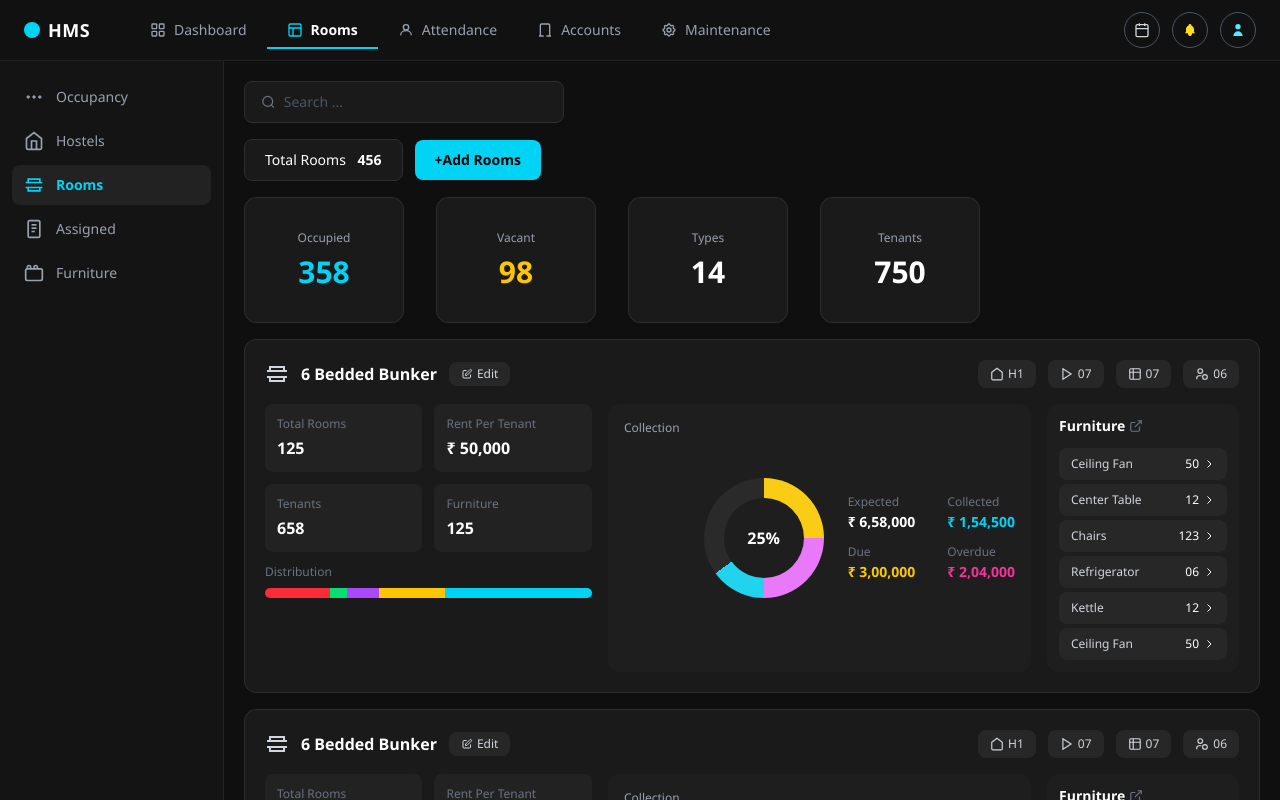
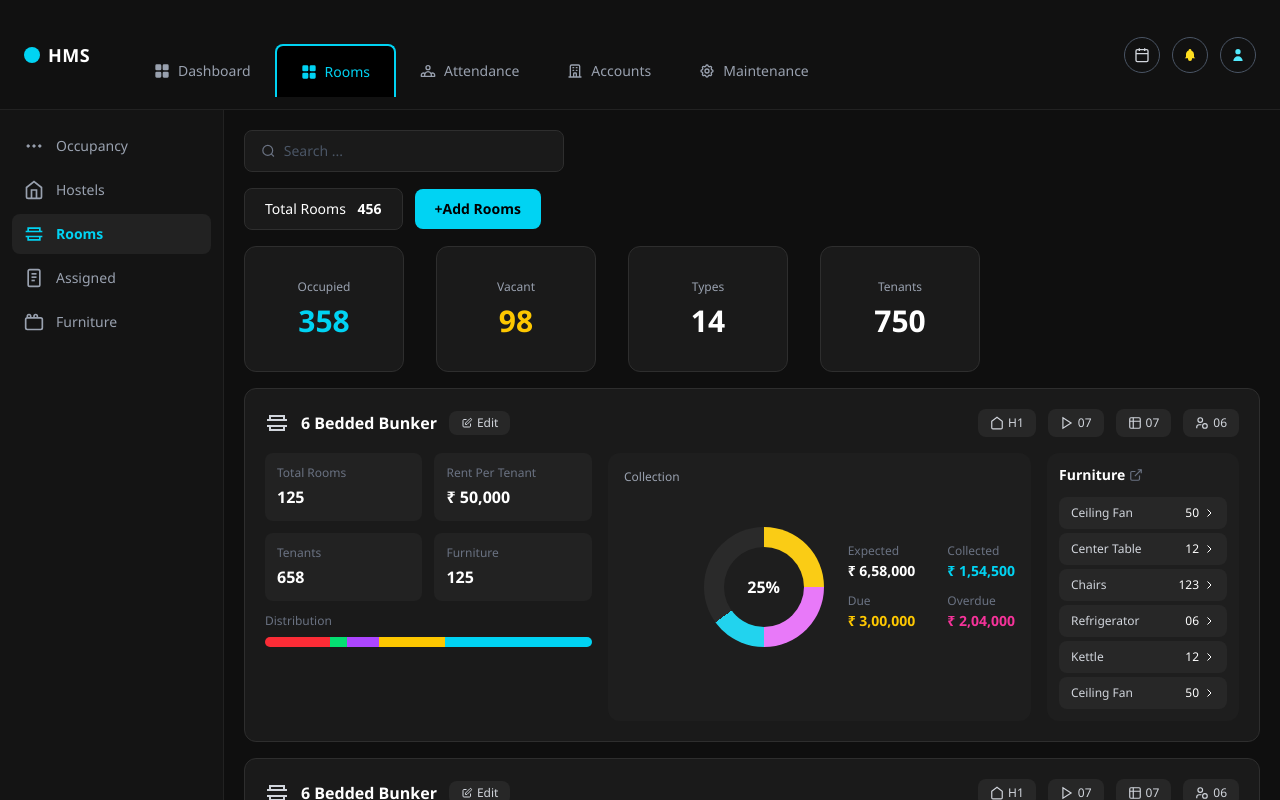
Before and after one commit to samuel17256/Hms-management-system, a website: page hostel_room.html in a window 1280 px wide. Drawn offline with Linux system fonts and the light colour scheme.

Commit message:
feat:modify css styling for all files

```diff
--- a/hostel_room.html
+++ b/hostel_room.html
@@ -74,9 +74,12 @@
             <div class="w-4 h-4 rounded-full bg-cyan-400"></div>
             <span class="font-bold text-lg tracking-wide">HMS</span>
         </div>
-        <div class="flex items-stretch h-full flex-1">
-            <a href="index.html" class="flex items-center gap-2 px-5 text-sm text-gray-400 hover:text-white">
-                <svg class="w-4 h-4" fill="none" stroke="currentColor" viewBox="0 0 24 24">
+        <div class="flex items-center gap-0 flex-1  pt-8">
+            <div>
+                <a href="index.html"
+                    class="flex items-center gap-2 px-6 text-sm font-medium text-gray-400 cursor-pointer"
+                    style="margin-bottom:-1px;">
+                    <svg class="w-4 h-4" fill="currentColor" stroke="currentColor" viewBox="0 0 24 24">
                         <rect x="3" y="3" width="7" height="7" rx="1" stroke-width="2" />
                         <rect x="14" y="3" width="7" height="7" rx="1" stroke-width="2" />
                         <rect x="3" y="14" width="7" height="7" rx="1" stroke-width="2" />
@@ -84,36 +87,49 @@
                     </svg>
                     Dashboard
                 </a>
-            <a href="#" class="flex items-center gap-2 px-5 text-sm text-white font-semibold border-b-2 border-cyan-400"
+            </div>
+            <div
+                class="bg-black py-4 rounded-t-lg border-t-2 border-t-cyan-400 border-l-2 border-l-cyan-400 border-r-2 border-r-cyan-400">
+                <a href="#" class="flex items-center gap-2 px-6 text-sm font-medium text-cyan-400 cursor-pointer"
                     style="margin-bottom:-1px;">
-                <svg class="w-4 h-4 text-cyan-400" fill="none" stroke="currentColor" viewBox="0 0 24 24">
-                    <rect x="3" y="3" width="18" height="18" rx="2" stroke-width="2" />
-                    <path d="M3 9h18M9 21V9" stroke-width="2" />
+                    <svg class="w-4 h-4" fill="currentColor" stroke="currentColor" viewBox="0 0 24 24">
+                        <rect x="3" y="3" width="7" height="7" rx="1" stroke-width="2" />
+                        <rect x="14" y="3" width="7" height="7" rx="1" stroke-width="2" />
+                        <rect x="3" y="14" width="7" height="7" rx="1" stroke-width="2" />
+                        <rect x="14" y="14" width="7" height="7" rx="1" stroke-width="2" />
                     </svg>
                     Rooms
                 </a>
-            <a href="#" class="flex items-center gap-2 px-5 text-sm text-gray-400 hover:text-white">
+            </div>
+            <div>
+                <a href="#" class="flex items-center gap-2 px-6 text-sm font-medium text-gray-400 cursor-pointer">
                     <svg class="w-4 h-4" fill="none" stroke="currentColor" viewBox="0 0 24 24">
-                    <circle cx="12" cy="8" r="4" stroke-width="2" />
-                    <path d="M4 20c0-4 3.6-7 8-7s8 3 8 7" stroke-width="2" />
+                        <path stroke-linecap="round" stroke-linejoin="round" stroke-width="2"
+                            d="M17 20h5v-2a3 3 0 00-5.356-1.857M17 20H7m10 0v-2c0-.656-.126-1.283-.356-1.857M7 20H2v-2a3 3 0 015.356-1.857M7 20v-2c0-.656.126-1.283.356-1.857m0 0a5.002 5.002 0 019.288 0M15 7a3 3 0 11-6 0 3 3 0 016 0z" />
                     </svg>
                     Attendance
                 </a>
-            <a href="#" class="flex items-center gap-2 px-5 text-sm text-gray-400 hover:text-white">
+            </div>
+            <div>
+                <a href="#" class="flex items-center gap-2 px-6 text-sm font-medium text-gray-400 cursor-pointer">
                     <svg class="w-4 h-4" fill="none" stroke="currentColor" viewBox="0 0 24 24">
-                    <path d="M19 21V5a2 2 0 00-2-2H7a2 2 0 00-2 2v16m14 0h2m-2 0h-5m-9 0H3m2 0h5" stroke-width="2" />
+                        <path stroke-linecap="round" stroke-linejoin="round" stroke-width="2"
+                            d="M19 21V5a2 2 0 00-2-2H7a2 2 0 00-2 2v16m14 0h2m-2 0h-5m-9 0H3m2 0h5M9 7h1m-1 4h1m4-4h1m-1 4h1m-5 10v-5a1 1 0 011-1h2a1 1 0 011 1v5m-4 0h4" />
                     </svg>
                     Accounts
                 </a>
-            <a href="#" class="flex items-center gap-2 px-5 text-sm text-gray-400 hover:text-white">
+            </div>
+            <div>
+                <a href="#" class="flex items-center gap-2 px-6 text-sm font-medium text-gray-400 cursor-pointer">
                     <svg class="w-4 h-4" fill="none" stroke="currentColor" viewBox="0 0 24 24">
-                    <path
-                        d="M10.325 4.317c.426-1.756 2.924-1.756 3.35 0a1.724 1.724 0 002.573 1.066c1.543-.94 3.31.826 2.37 2.37a1.724 1.724 0 001.065 2.572c1.756.426 1.756 2.924 0 3.35a1.724 1.724 0 00-1.066 2.573c.94 1.543-.826 3.31-2.37 2.37a1.724 1.724 0 00-2.572 1.065c-.426 1.756-2.924 1.756-3.35 0a1.724 1.724 0 00-2.573-1.066c-1.543.94-3.31-.826-2.37-2.37a1.724 1.724 0 00-1.065-2.572c-1.756-.426-1.756-2.924 0-3.35a1.724 1.724 0 001.066-2.573c-.94-1.543.826-3.31 2.37-2.37.996.608 2.296.07 2.572-1.065z"
-                        stroke-width="2" />
-                    <circle cx="12" cy="12" r="3" stroke-width="2" />
+                        <path stroke-linecap="round" stroke-linejoin="round" stroke-width="2"
+                            d="M10.325 4.317c.426-1.756 2.924-1.756 3.35 0a1.724 1.724 0 002.573 1.066c1.543-.94 3.31.826 2.37 2.37a1.724 1.724 0 001.065 2.572c1.756.426 1.756 2.924 0 3.35a1.724 1.724 0 00-1.066 2.573c.94 1.543-.826 3.31-2.37 2.37a1.724 1.724 0 00-2.572 1.065c-.426 1.756-2.924 1.756-3.35 0a1.724 1.724 0 00-2.573-1.066c-1.543.94-3.31-.826-2.37-2.37a1.724 1.724 0 00-1.065-2.572c-1.756-.426-1.756-2.924 0-3.35a1.724 1.724 0 001.066-2.573c-.94-1.543.826-3.31 2.37-2.37.996.608 2.296.07 2.572-1.065z" />
+                        <path stroke-linecap="round" stroke-linejoin="round" stroke-width="2"
+                            d="M15 12a3 3 0 11-6 0 3 3 0 016 0z" />
                     </svg>
                     Maintenance
                 </a>
+            </div>
         </div>
         <div class="flex items-center gap-3">
             <button class="w-9 h-9 rounded-full border border-gray-600 flex items-center justify-center text-gray-300">
```
Also changed, not shown: hostel.html (+25 -10 lines), index.html (+17 -4 lines), rooms.html (+20 -10 lines), student_dashboard.html (+19 -6 lines), src/output.css. Lines whose indentation alone changed are shown as unchanged.
